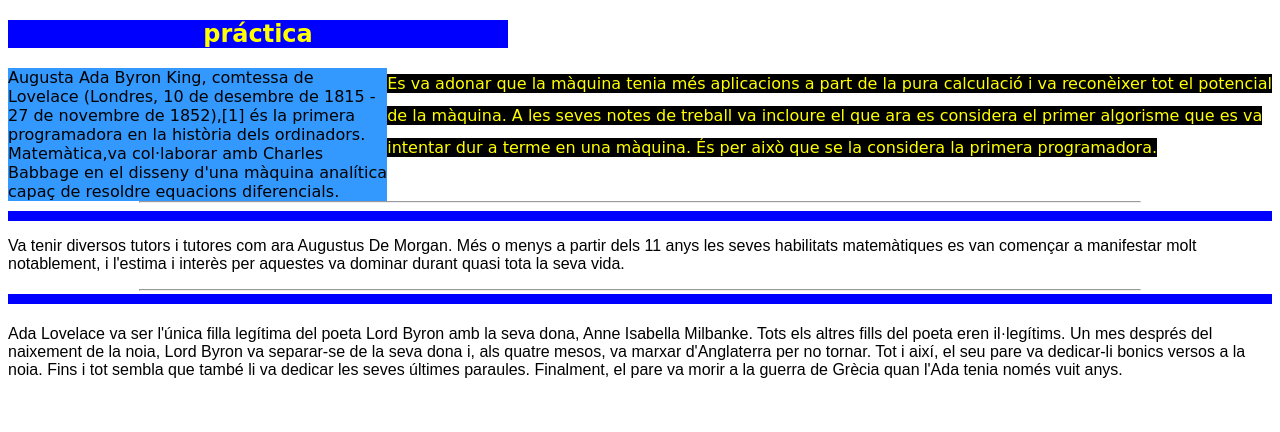
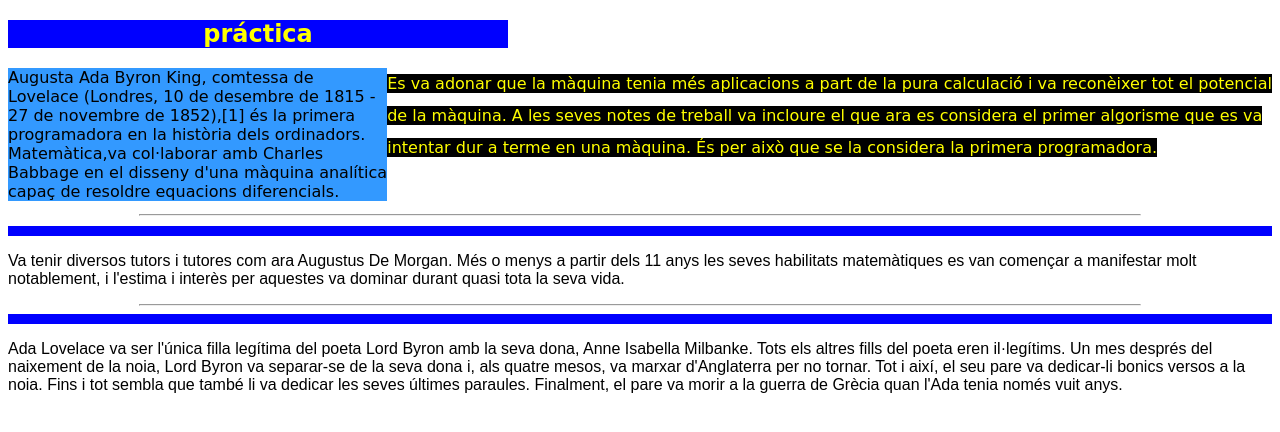
Before and after one commit to 10772021/practica3CSS, a plain HTML site: page practica3CSS/WebContent/practica3.html in a window 1280 px wide. Drawn offline with Linux system fonts and the light colour scheme; a web font is replaced by a local one.

Commit message:
commit bueno

```diff
--- a/practica3CSS/WebContent/practica3.css
+++ b/practica3CSS/WebContent/practica3.css
@@ -33,15 +33,8 @@ h1{
 }
 
 .lin{
-	position: relative;
-	top: -25px;
+	margin-top: 50px;
 }
 .lin2{
-	position: relative;
-	top: -32px;
+	margin-top: 10px;
 }
-.lin3{
-	position: relative;
-	top: -5px;
-}
-.estilo3
--- a/practica3CSS/WebContent/practica3.html
+++ b/practica3CSS/WebContent/practica3.html
@@ -29,8 +29,8 @@
 			terme en una màquina. És per això que se la considera la primera
 			programadora.
 	</section>
-	<hr width="1000px">
-	<hr size="10" color="blue">
+	<hr class="lin" width="1000px">
+	<hr class="lin2" size="10" color="blue">
 	<section>
 		<p class="estilo3">Va tenir diversos tutors i tutores com ara
 			Augustus De Morgan. Més o menys a partir dels 11 anys les seves
```
Also changed, not shown: practica3CSS/.settings/org.eclipse.wst.common.project.facet.core.xml (added), 5 other files.
